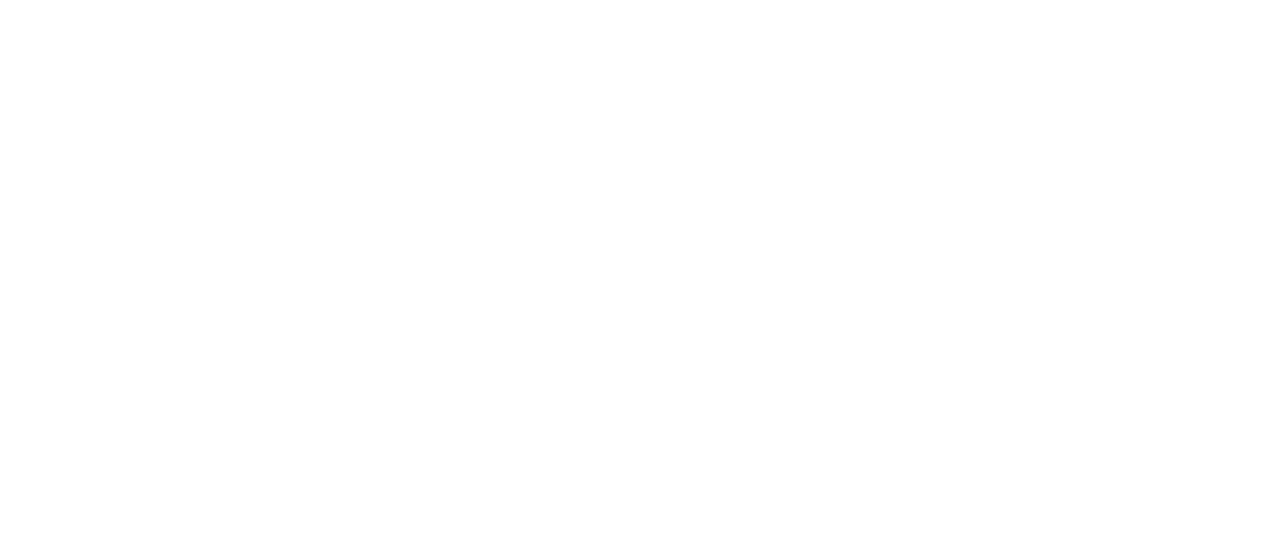
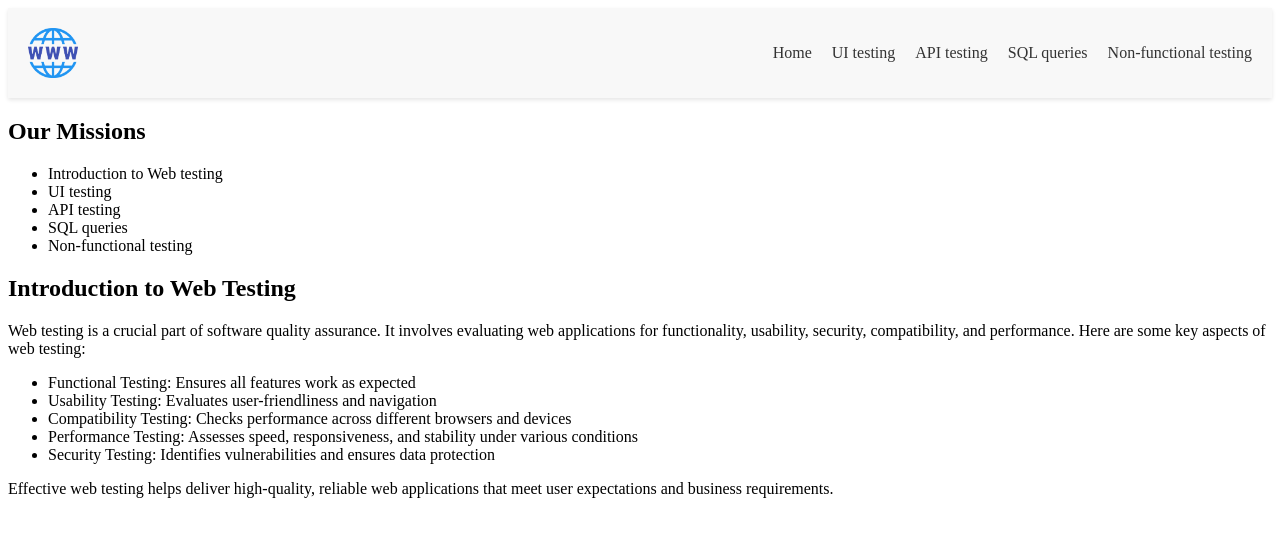
Before and after one commit to vukhiemnb/web_testing, a website: page index.html in a window 1280 px wide. Drawn offline with Linux system fonts and the light colour scheme.

Commit message:
Add some introduction paragraph

```diff
--- /dev/null
+++ b/index.css
@@ -0,0 +1,32 @@
+/* Header styles */
+header {
+    display: flex;
+    justify-content: space-between;
+    align-items: center;
+    padding: 20px;
+    background-color: #f8f8f8;
+    box-shadow: 0 2px 4px rgba(0, 0, 0, 0.1);
+}
+
+.logo img {
+    max-height: 50px;
+}
+
+nav ul {
+    list-style-type: none;
+    display: flex;
+    gap: 20px;
+    margin: 0;
+    padding: 0;
+}
+
+nav ul li a {
+    text-decoration: none;
+    color: #333;
+    font-weight: 500;
+    transition: color 0.3s ease;
+}
+
+nav ul li a:hover {
+    color: #007bff;
+}
--- a/index.html
+++ b/index.html
@@ -3,8 +3,45 @@
     <meta charset="UTF-8">
     <meta name="viewport" content="width=device-width, initial-scale=1.0">
     <title>Website testing</title>
+    <link rel="stylesheet" href="index.css">
+    <script src="index.js"></script>
 </head>
 <body>
-
+    <header>
+        <div class="logo">
+            <img src="resources/images/website_logo.png" alt="Company Logo">
+        </div>
+        <nav class="main-menu">
+            <ul>
+                <li><a href="#home">Home</a></li>
+                <li><a href="#ui_testing">UI testing</a></li>
+                <li><a href="#api_testing">API testing</a></li>
+                <li><a href="#sql_queries">SQL queries</a></li>
+                <li><a href="#non_functional_testing">Non-functional testing</a></li>
+            </ul>
+        </nav>
+    </header>
+    <section id="missions">
+        <h2>Our Missions</h2>
+        <ul class="missions-list">
+            <li>Introduction to Web testing</li>
+            <li>UI testing</li>
+            <li>API testing</li>
+            <li>SQL queries</li>
+            <li>Non-functional testing</li>
+        </ul>
+    </section>
+    <section id="introduction">
+        <h2>Introduction to Web Testing</h2>
+        <p>Web testing is a crucial part of software quality assurance. It involves evaluating web applications for functionality, usability, security, compatibility, and performance. Here are some key aspects of web testing:</p>
+        <ul>
+            <li>Functional Testing: Ensures all features work as expected</li>
+            <li>Usability Testing: Evaluates user-friendliness and navigation</li>
+            <li>Compatibility Testing: Checks performance across different browsers and devices</li>
+            <li>Performance Testing: Assesses speed, responsiveness, and stability under various conditions</li>
+            <li>Security Testing: Identifies vulnerabilities and ensures data protection</li>
+        </ul>
+        <p>Effective web testing helps deliver high-quality, reliable web applications that meet user expectations and business requirements.</p>
+    </section>
 </body>
 </html>
```
Also changed, not shown: ui_testing.html (added, +19 -0 lines), index.js (added), resources/images/website_logo.png (added).
